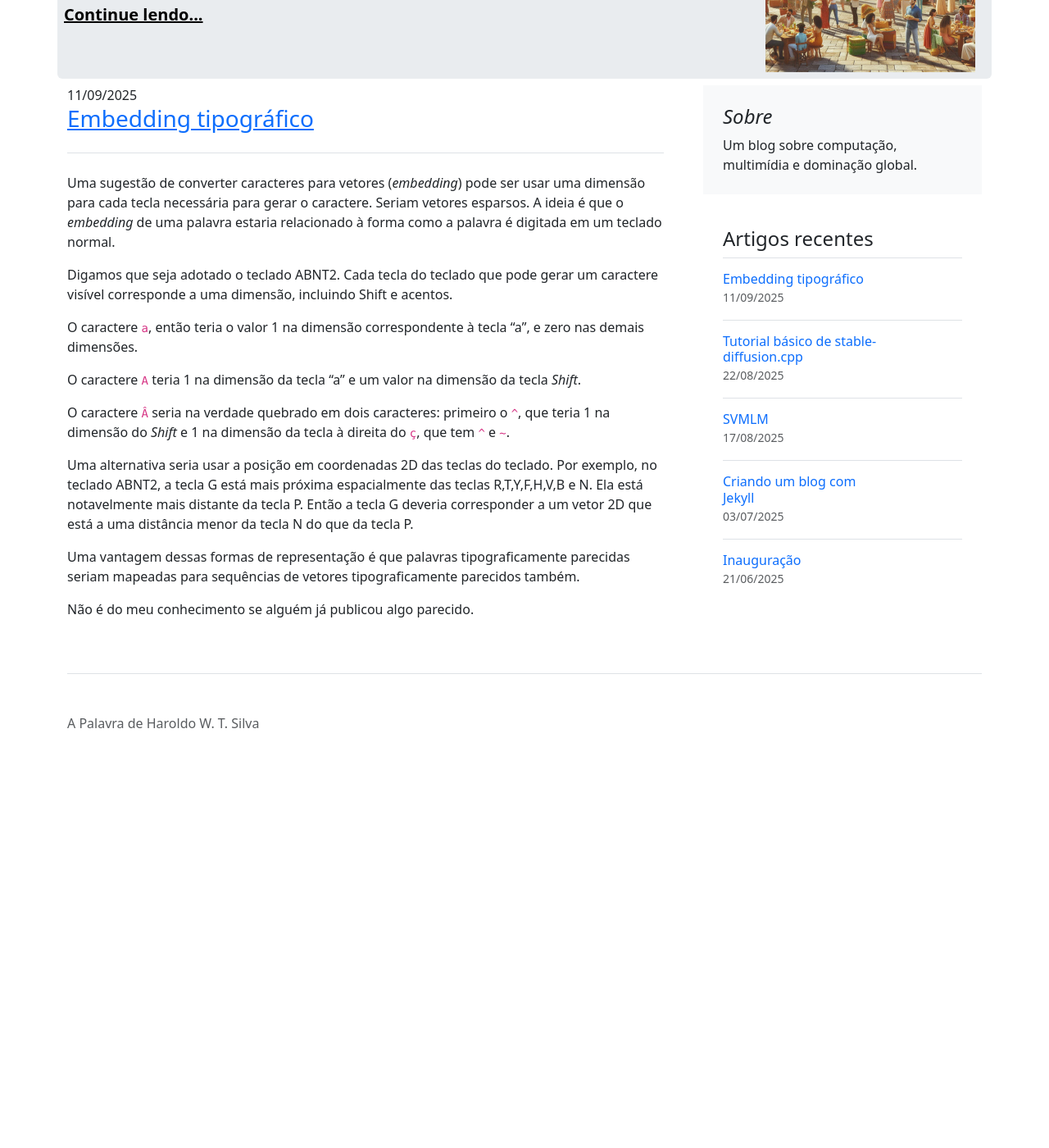
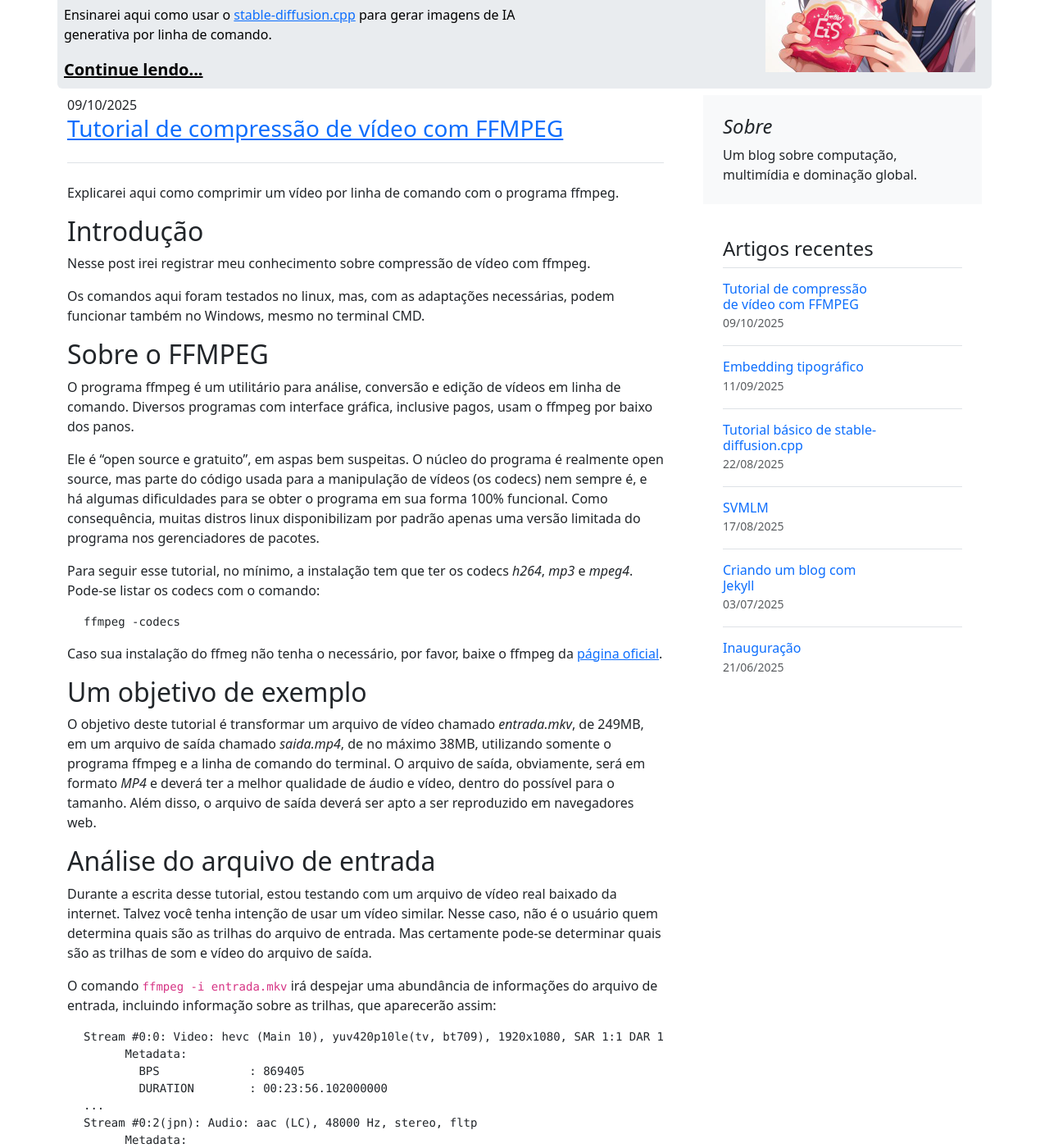
Before and after one commit to HaroldoWTSilva/HaroldoWTSilva.github.io, a Jekyll site: the page built from index.html, in a window 1280 px wide and 1400 px high, scrolled down 297 px. Shown: the whole window at 82% size. Built offline with Jekyll 4.4.1, drawn with Linux system fonts in a browser that asks for light colours; before the commit the page ends 1239 px from its top, so only the background shows below that; some of the changed text lies outside the part shown.

Commit message:
postagem sobre ffmpeg

````diff
--- a/_config.yml
+++ b/_config.yml
@@ -24,7 +24,7 @@ description: >- # this means to ignore newlines until "baseurl:"
 baseurl: "" # the subpath of your site, e.g. /blog
 url: "https://haroldowtsilva.github.io"
 
-featured: inauguracao
+featured: tutorial-stable-diffusion-cpp
 
 # Build settings
 plugins:
--- /dev/null
+++ b/_posts/2025-10-09-compressao-video-ffmpeg.md
@@ -0,0 +1,174 @@
+---
+title: Tutorial de compressão de vídeo com FFMPEG
+---
+
+Explicarei aqui como comprimir um vídeo por linha de comando com
+o programa ffmpeg.
+
+## Introdução
+
+Nesse post irei registrar meu conhecimento sobre compressão de vídeo com ffmpeg.
+
+Os comandos aqui foram testados no linux, mas, com as adaptações necessárias,
+podem funcionar também no Windows, mesmo no terminal CMD.
+
+## Sobre o FFMPEG
+
+O programa ffmpeg é um utilitário para análise, conversão e edição de vídeos
+em linha de comando. Diversos programas com interface gráfica, inclusive pagos,
+usam o ffmpeg por baixo dos panos.
+
+Ele é "open source e gratuito", em aspas bem suspeitas.
+O núcleo do programa é realmente open source, mas parte do código usada
+para a manipulação de vídeos (os codecs) nem sempre é, e há algumas dificuldades para se obter
+o programa em sua forma 100% funcional. Como consequência, muitas distros linux
+disponibilizam por padrão apenas uma versão limitada do programa nos
+gerenciadores de pacotes.
+
+Para seguir esse tutorial, no mínimo, a instalação tem que ter
+os codecs *h264*, *mp3* e *mpeg4*. Pode-se listar os codecs com o comando:
+
+```
+ffmpeg -codecs
+```
+
+Caso sua instalação do ffmeg não tenha o necessário, por favor, baixe o ffmpeg da
+[página oficial](https://www.ffmpeg.org/download.html).
+
+## Um objetivo de exemplo
+
+O objetivo deste tutorial é transformar um arquivo de vídeo chamado *entrada.mkv*,
+de 249MB, em um arquivo de saída chamado *saida.mp4*, de no máximo 38MB, utilizando somente
+o programa ffmpeg e a linha de comando do terminal.
+O arquivo de saída, obviamente, será em formato *MP4* e deverá ter a melhor
+qualidade de áudio e vídeo, dentro do possível para o tamanho.
+Além disso, o arquivo de saída deverá ser apto a ser reproduzido em navegadores web.
+
+## Análise do arquivo de entrada
+
+Durante a escrita desse tutorial, estou testando com um arquivo de vídeo real
+baixado da internet. Talvez você tenha intenção de usar um vídeo similar. Nesse caso, não
+é o usuário quem determina quais são as trilhas do arquivo de entrada. Mas certamente
+pode-se determinar quais são as trilhas de som e vídeo do arquivo de saída.
+
+O comando `ffmpeg -i entrada.mkv` irá despejar uma abundância de  informações
+do arquivo de entrada, incluindo informação sobre as trilhas, que aparecerão assim:
+
+```
+Stream #0:0: Video: hevc (Main 10), yuv420p10le(tv, bt709), 1920x1080, SAR 1:1 DAR 16:9, 23.98 fps, 23.98 tbr, 1k tbn (default)
+      Metadata:
+        BPS             : 869405
+        DURATION        : 00:23:56.102000000
+...
+Stream #0:2(jpn): Audio: aac (LC), 48000 Hz, stereo, fltp
+      Metadata:
+        title           : Japanese
+        BPS             : 107742
+        DURATION        : 00:23:56.095000000
+...
+Stream #0:4(eng): Subtitle: ass (ssa)
+      Metadata:
+        title           : English [Astral]
+        BPS             : 55858
+        DURATION        : 00:23:31.040000000
+
+```
+
+As trilhas acima são as que me interessam ter no arquivo de saída. Há várias
+ outras trilhas, incluindo áudio em inglês, outra trilha de legenda e trilhas
+ de fontes, que serão descartadas.
+
+## FFMPEG e h264
+
+Para obter o máximo de compressão, iremos usar a conversão em dois passes de h264.
+Explicações mais detalhadas [aqui](https://trac.ffmpeg.org/wiki/Encode/H.264).
+Para usar essa técnica, precisamos antes determinar qual será a taxa de bits do vídeo
+e do áudio.
+
+Nosso objetivo é gerar um arquivo de vídeo com 36MB. Isso significa que a soma
+do tamanho da única trilha de vídeo da saída e da única trilha de áudio da
+saída deve ser 36MB.
+
+Seguindo as instruções da página, podemos começar a escrever o script de conversão:
+
+```bash
+#duração do video em minutos
+DUR=24
+#tamanho esperado da saída, em MiB
+TAM_SAIDA=35
+#audio bitrate, em kbits/s
+AUDIOBR=48
+
+TOTALBR=$((TAM_SAIDA*8388608/(DUR*60*1000) ))
+VIDEOBR=$((TOTALBR-AUDIOBR))
+```
+
+A taxa de áudio é questão de preferência. A taxa de vídeo (videobr) no exemplo
+ficou (arredondada) 161.
+A determinação do tamanho de saída em MiB exige tentativa e erro. Nos meus testes,
+usar `TAM_SAIDA=36` gerou arquivos com mais de 39MB, o que não é aceitável aqui.
+É preciso filtrar o vídeo para reduzir a resolução e engravar as legendas:
+
+```bash
+FILTRO="scale=-2:960,subtitles=entrada.mkv:si=1"
+```
+
+Significa: a saída terá altura 960 e largura mantendo
+a proporção, que seja múltiplo de 2. Após reescalar a imagem, será
+engravada a segunda legenda que está nesse vídeo.
+
+Vamos agora juntar em um vetor argumentos que serão usados em ambos os passes:
+
+```bash
+COMUM=(-i entrada.mkv -map 0:0 -c:v libx264 -vf $FILTRO -b:v ${VIDEOBR}k -preset veryslow -tune animation -movflags +faststart -pix_fmt yuv420p)
+```
+
+Estamos usando `preset veryslow` para ter a melhor compressão possível, ainda que custando muito tempo.
+O `faststart` é importante para facilitar o carregamento de vídeos web.
+O arquivo de exemplo usado no teste era um desenho animado e, por isso,
+`-tune animation` como dica para o programa.
+Forçamos o formato `yuv420p`, porque é amplamente aceito entre os navegadores.
+
+A execução em dois passes exige chamar o ffmpeg duas vezes:
+
+```bash
+ffmpeg -y ${COMUM[@]} -pass 1 -an -f null /dev/null
+
+ffmpeg -y ${COMUM[@]} -map 0:2 -c:a libopus -ac 1 -b:a ${AUDIOBR}k -pass 2 saida.mp4
+```
+
+**Atenção:** estamos usando `-y` para sempre sobrescrever a saída.
+No primeiro passe, não é preciso processar o áudio e a saída pode ser ignorada. O que
+vai importar são um arquivo .mbtree e um arquivo .log que serão gerados e usados no
+segundo passe.
+O segundo passe é notavelmente mais demorado que o primeiro.
+O áudio está sendo forçado a ser mono (um canal). Se preferir stereo, atente-se ao
+bitrate do audio e refaça os cálculos de acordo.
+
+Ao final do processo, deverá surgir o arquivo saída.mp4. É preciso assistir para
+garantir que tenha as qualidades desejadas de áudio e vídeo. Se não estiver, é preciso
+manipular os argumentos para tentar balancear, por exemplo, reduzindo a qualidade do
+áudio para melhorar o vídeo. Claro que há limites para o que pode ser obtido,
+por causa das fortes restrições impostas.
+
+## Resultados
+
+Nos testes realizados, o arquivo final ficou com qualidade aceitável.
+A imagem apresenta alguns borrões e artefatos ocasionais, mais perceptíveis
+quando o vídeo está pausado, mas que não são tão desagradáveis ao ponto
+de arruinar a experiência de assistir.
+O áudio ficou bom o bastante.
+Considerando o objetivo de poder compartilhar um vídeo em um navegador,
+parece-me ter sido atingido.
+
+## Conclusão
+
+O processo aqui descrito é uma demonstração do poder da compressão de vídeo
+com o formato h264, da utilidade do programa ffmpeg.
+É uma prova de que é possível reduzir um vídeo de um desenho animado
+para um tamanho pequeno o suficiente para ser compartilhado na internet,
+em fóruns ou redes sociais.
+
+## Trabalhos futuros.
+
+Testar o formato WEBM/VP9, ver as diferenças de qualidade e tempo de compressão.
````
